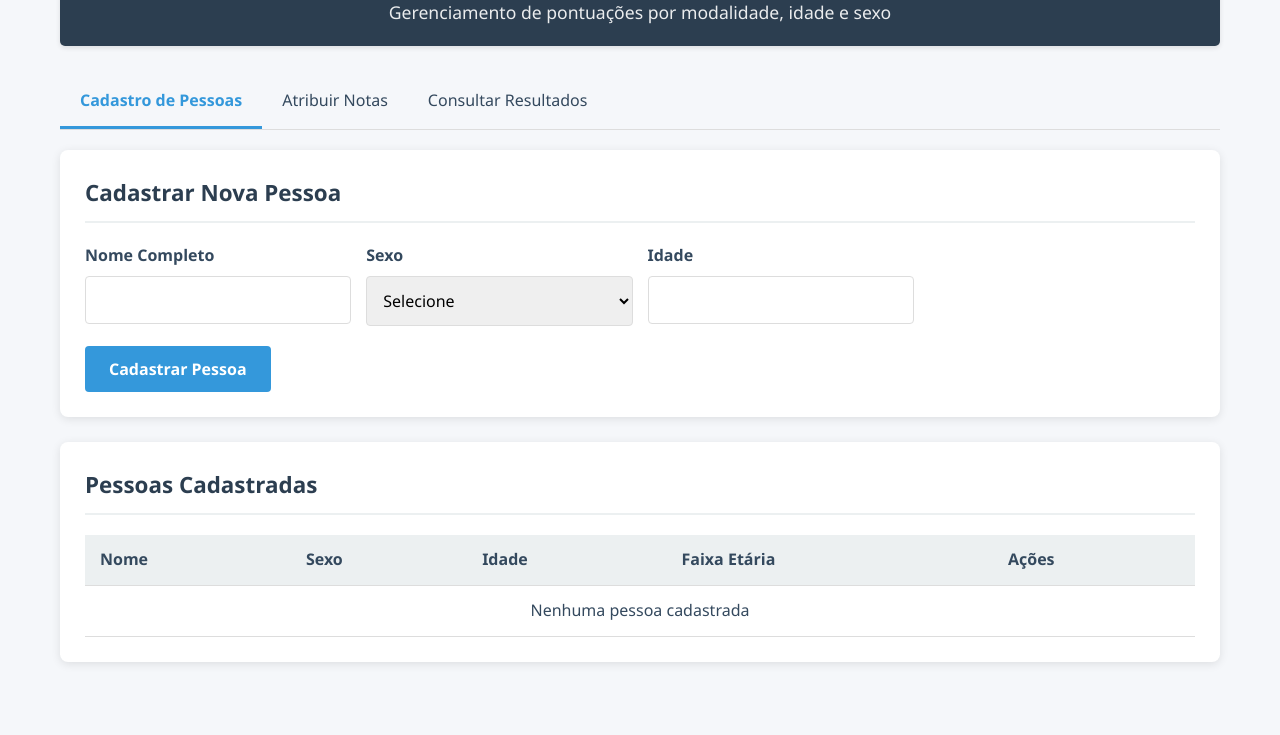
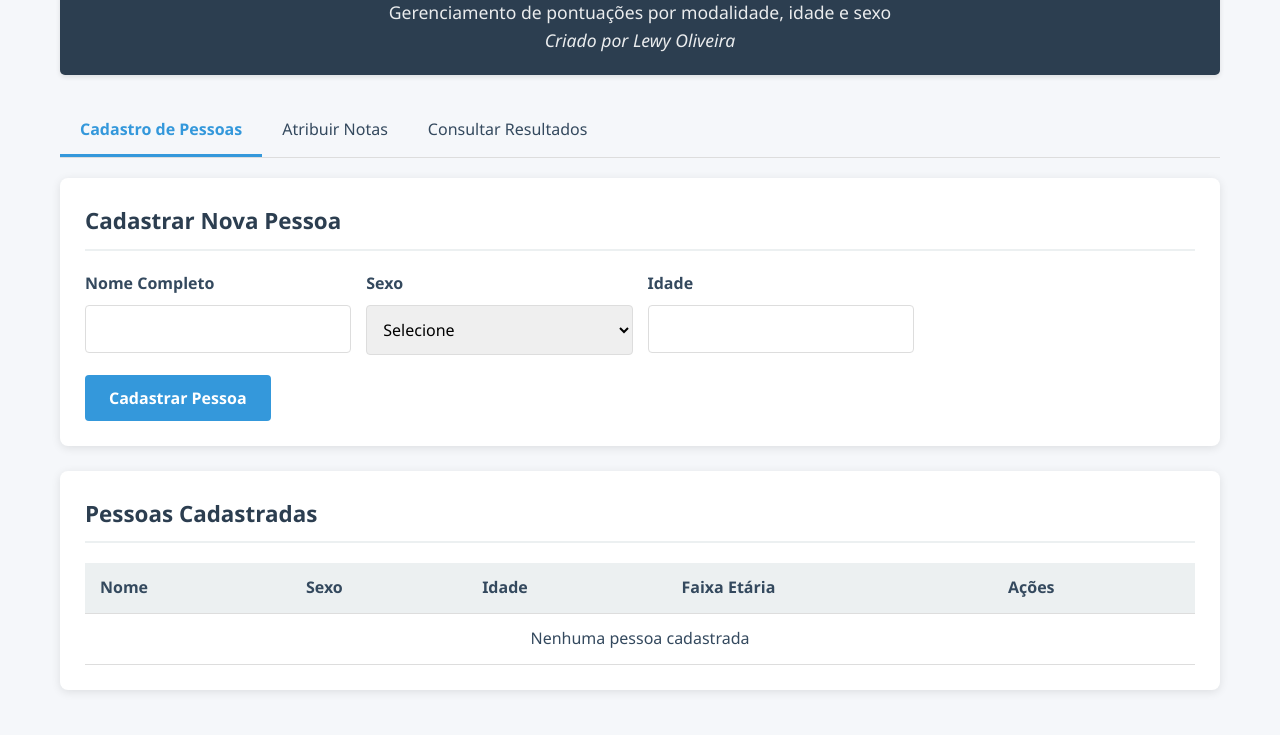
Before and after one commit to Lewy-Oliveira/sistema_notas_ef, a plain HTML site: page index.html in a window 1280 px wide. Shown: the part 108-843 px from the top of the page. Before the commit the page ends 815 px from the top, so only its background shows below. Drawn offline with Linux system fonts and the light colour scheme.

Commit message:
atualização nome autor

```diff
--- a/index.html
+++ b/index.html
@@ -256,6 +256,7 @@
         <header>
             <h1>Sistema de Notas de Educação Física</h1>
             <p class="subtitle">Gerenciamento de pontuações por modalidade, idade e sexo</p>
+            <p class="subtitle"><i>Criado por Lewy Oliveira</i></p>
         </header>
 
         <div class="tabs">
```
